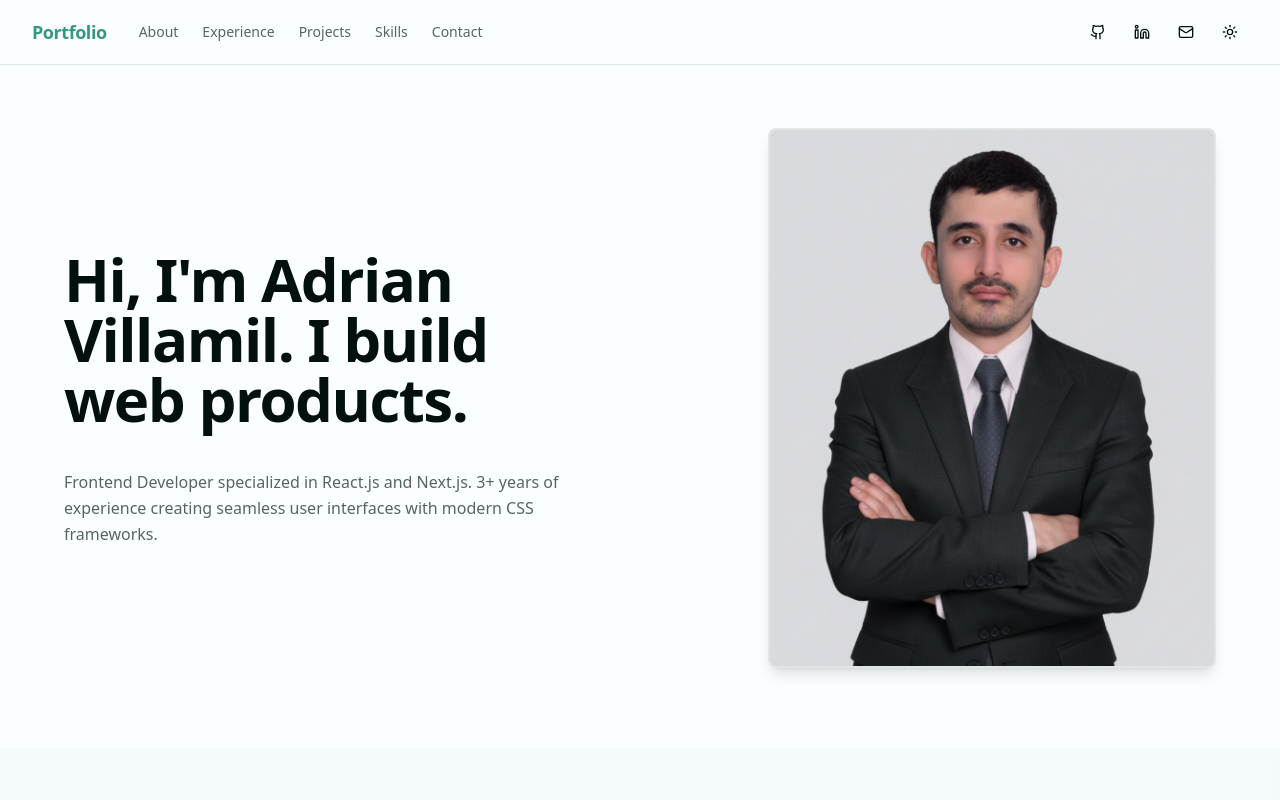
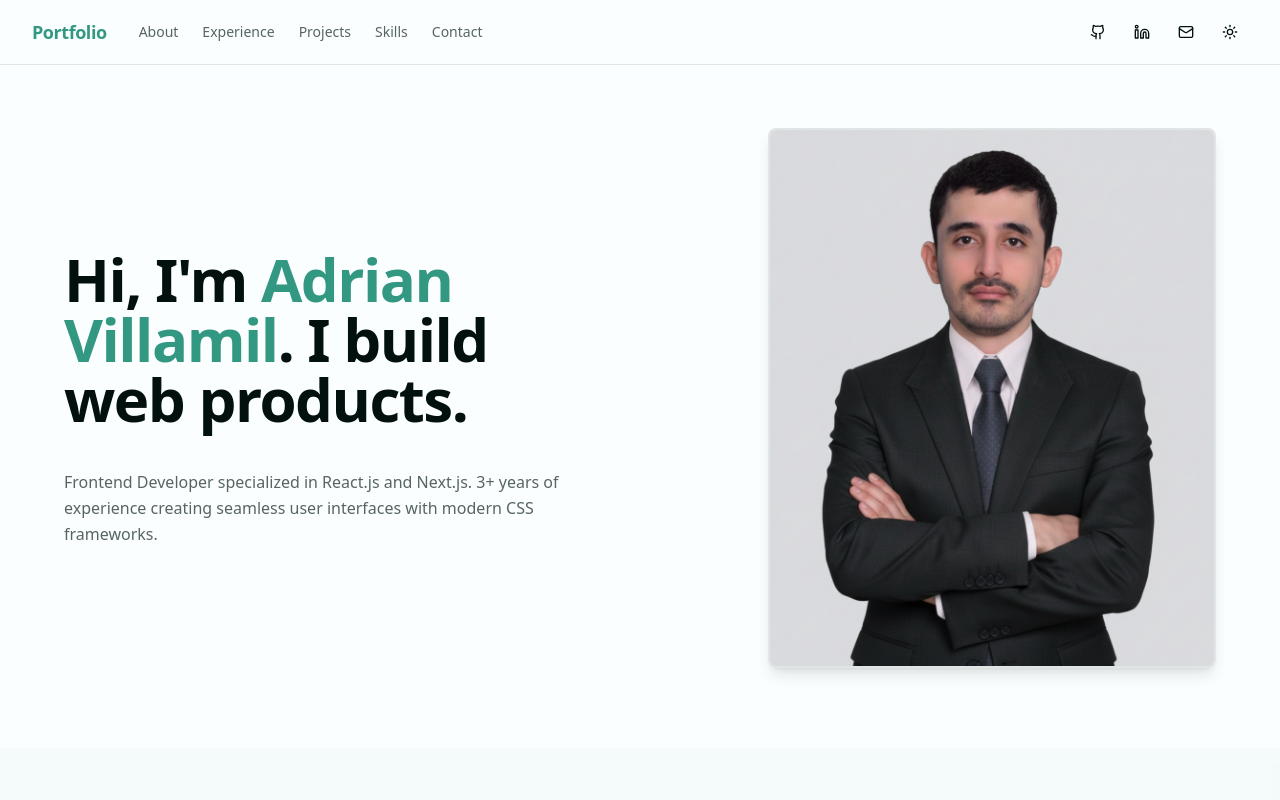
Before and after one commit to adrian-villamil/portfolio, a Next.js app: page / in a window 1280 px wide. Shown: the top 800 px of the page. Built offline with nearby package versions, Linux system fonts and the light colour scheme.

Commit message:
Add text primary color to my name.

```diff
--- a/src/components/home/hero.tsx
+++ b/src/components/home/hero.tsx
@@ -8,7 +8,9 @@ export const Hero = () => {
           <div className="space-y-10">
             <div>
               <h1 className="text-5xl sm:text-6xl font-bold tracking-tight mb-3 text-balance">
-                {"Hi, I'm Adrian Villamil. I build web products."}
+                {"Hi, I'm "}
+                <span className="text-primary">Adrian Villamil</span>
+                {". I build web products."}
               </h1>
             </div>
             <p className="text-base leading-relaxed text-muted-foreground">
```
